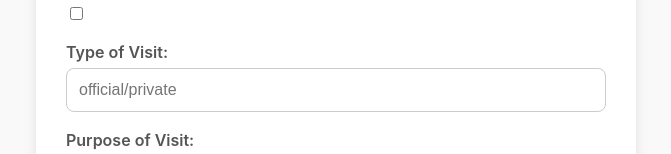
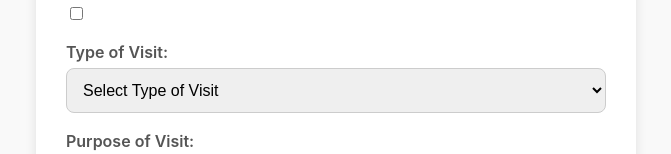
Before and after one commit to Leona-cloud/IBILE_FD_FE, a React (Create React App) app: page / in a window 1280 px wide. Shown: the part 464-618 px from the top of the page, without its empty margins (304-975 px from the left). Built offline with nearby package versions, Linux system fonts and the light colour scheme; no server answers.

Commit message:
chore: change type of visit to dropdown

```diff
--- a/src/VisitorsForm.js
+++ b/src/VisitorsForm.js
@@ -31,7 +31,12 @@ const VisitorsForm = () => {
     const { name, value, type, checked } = e.target;
 
     // Trim the value if it's a text input or textarea and not the 'purpose_of_visit' field
-    const sanitizedValue = name === "purpose_of_visit" ? value : (type === "text" || type === "textarea" ? value.trim() : value);
+    const sanitizedValue =
+      name === "purpose_of_visit"
+        ? value
+        : type === "text" || type === "textarea"
+        ? value.trim()
+        : value;
 
     setFormData((prevData) => ({
       ...prevData,
@@ -126,15 +131,17 @@ const VisitorsForm = () => {
 
         <div>
           <label htmlFor="type_of_visit">Type of Visit:</label>
-          <input
-            type="text"
+          <select
             id="type_of_visit"
             name="type_of_visit"
             value={formData.type_of_visit}
             onChange={handleChange}
-            placeholder="official/private"
             required
-          />
+          >
+            <option value="">Select Type of Visit</option>
+            <option value="official">Official</option>
+            <option value="private">Private</option>
+          </select>
         </div>
 
         <div>
```
